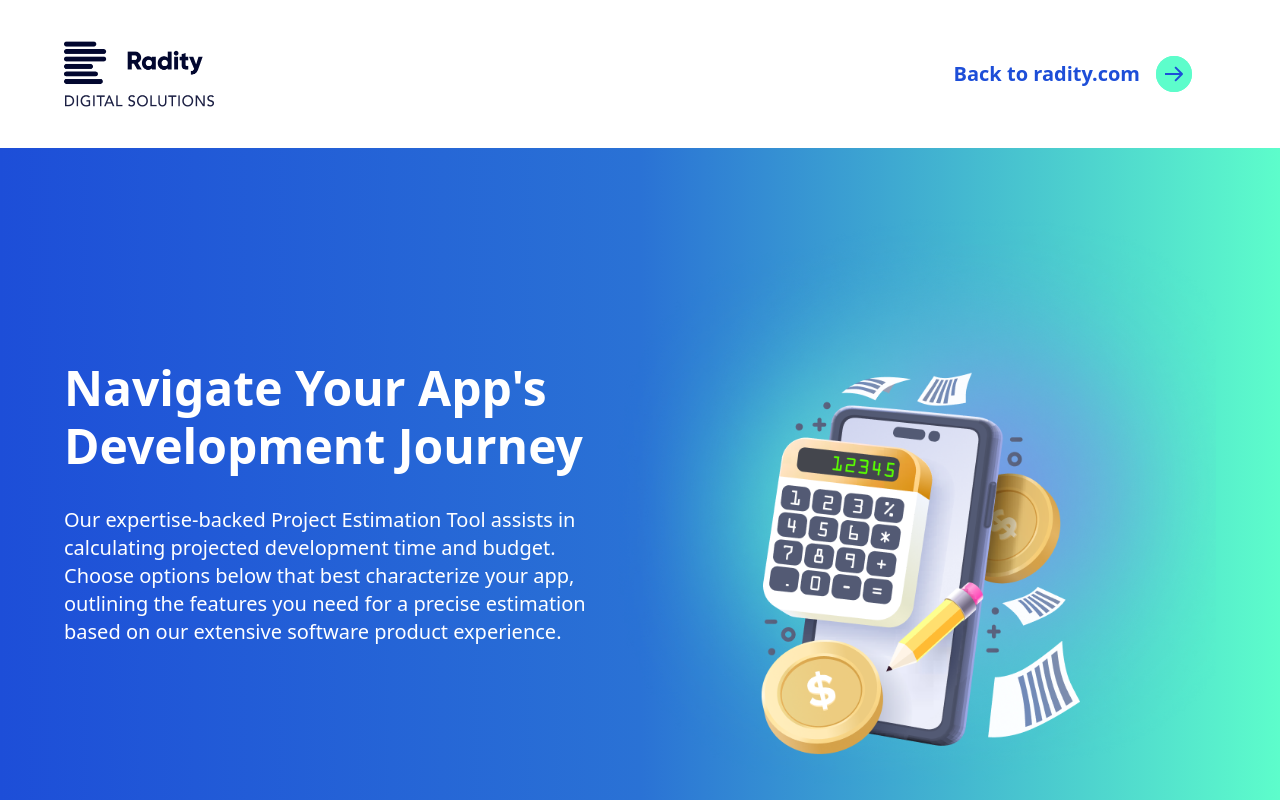
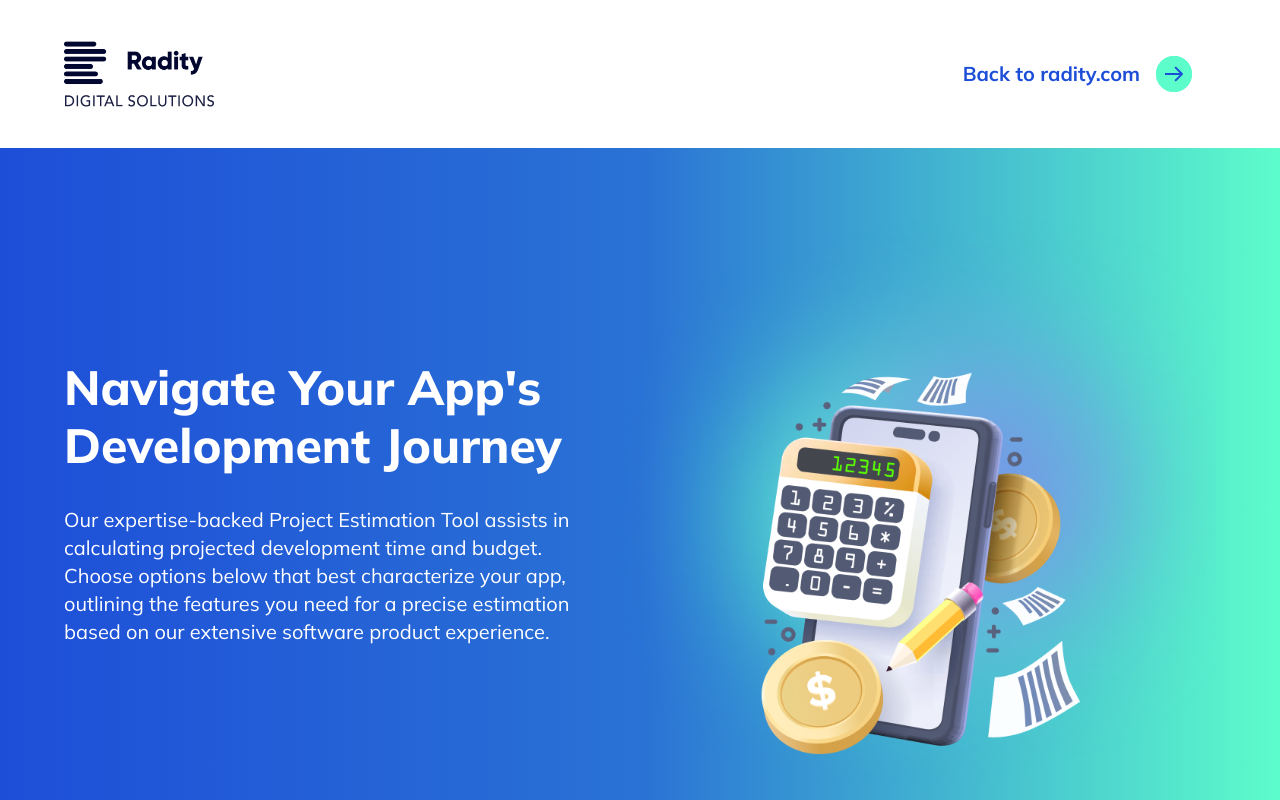
Before and after one commit to berktugates/radity, a Next.js app in the folder frontend/: page / in a window 1280 px wide. Shown: the top 800 px of the page. Built offline with nearby package versions, Linux system fonts and the light colour scheme.

Commit message:
chore: add mulish font

```diff
--- a/frontend/app/globals.css
+++ b/frontend/app/globals.css
@@ -1,3 +1,11 @@
 @tailwind base;
 @tailwind components;
 @tailwind utilities;
+
+:root {
+    --font-mulish: var(--font-mulish);
+  }
+
+  body {
+    font-family: var(--font-mulish);
+  }
--- a/frontend/app/layout.tsx
+++ b/frontend/app/layout.tsx
@@ -1,5 +1,5 @@
 import type { Metadata } from "next";
-import { Geist, Geist_Mono } from "next/font/google";
+import { Geist, Geist_Mono, Mulish } from "next/font/google";
 import "./globals.css";
 import { Container } from "./Container";
 
@@ -12,6 +12,11 @@ const geistMono = Geist_Mono({
   variable: "--font-geist-mono",
   subsets: ["latin"],
 });
+
+const mulish = Mulish({
+  variable:"--font-mulish",
+  subsets: ["latin"]
+})
 
 export const metadata: Metadata = {
   title: "Create Next App",
@@ -26,7 +31,7 @@ export default function RootLayout({
   return (
     <html lang="en">
       <body
-        className={`${geistSans.variable} ${geistMono.variable} antialiased`}
+        className={`${mulish.variable} antialiased`}
       >
         <Container>
         {children}
```
